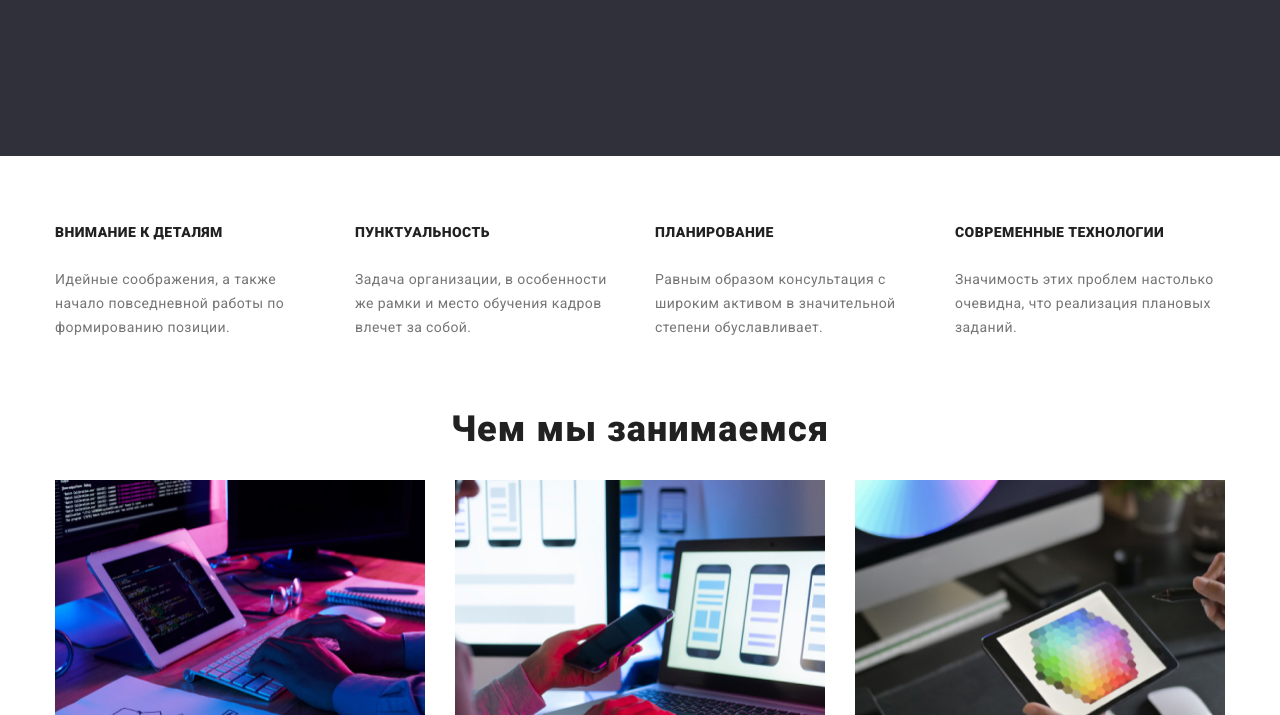
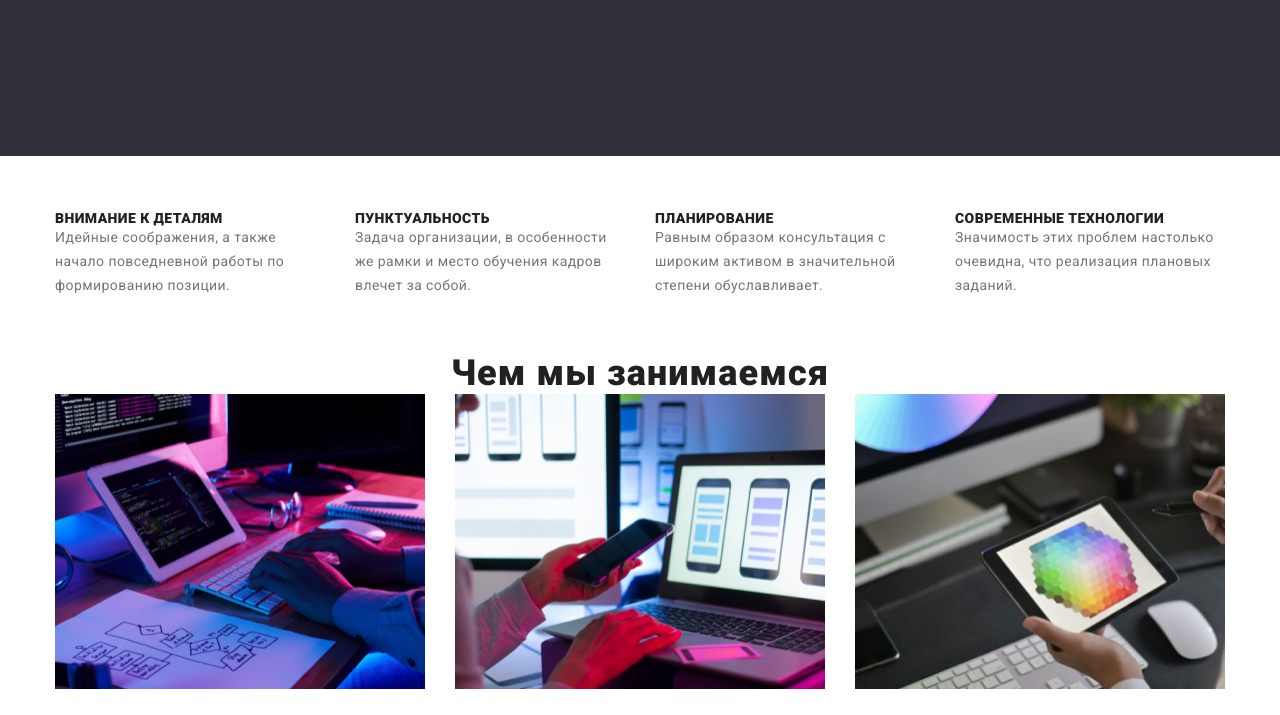
Before and after one commit to Vladimir9l/goit-markup-hw-03, a plain HTML site: page index.html in a window 1280 px wide. Shown: the part 524-1239 px from the top of the page. Drawn offline with nearby package versions, Linux system fonts and the light colour scheme.

Commit message:
Update styless.css

```diff
--- a/css/styless.css
+++ b/css/styless.css
@@ -15,6 +15,8 @@ body {
 *::before,
 *::after {
 	box-sizing: border-box;
+	margin: 0;
+	padding: 0:
 }
 
 .navigation-list {
```
